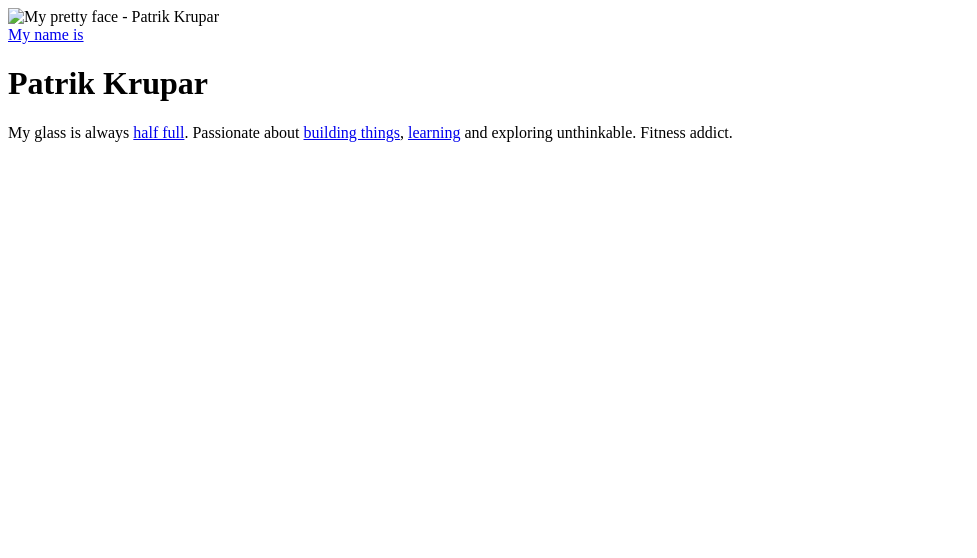
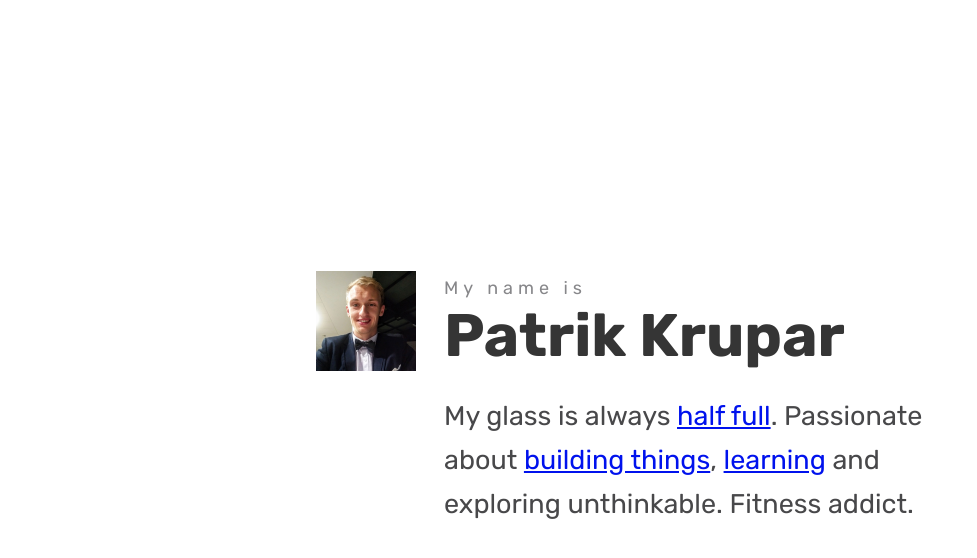
Before and after one commit to lietosmrdi/patrikkrupar, a website: page src/index.html in a window 1280 px wide. Shown: the whole page, without its empty margins (0-977 px from the left). Drawn offline with Linux system fonts and the light colour scheme; the site is published under a folder, as on GitHub Pages, so addresses that start at the root find nothing.

Commit message:
Fix relative paths

```diff
--- a/src/index.html
+++ b/src/index.html
@@ -2,11 +2,11 @@
 <html>
 <head>
 	<title>About Patrik Krupar</title>
-	<meta name="viewport" content="width=device-width, initial-scale=1">
+	<meta name="viewport" content="width=device-width, initial-scale=1" />
 	<meta http-equiv="X-UA-Compatible" content="IE=edge" />
 
-	<link href="https://fonts.googleapis.com/css?family=Rubik:400,400i,700" rel="stylesheet">
-	<link rel="stylesheet" type="text/css" href="/src/styles/main.css">
+	<link href="https://fonts.googleapis.com/css?family=Rubik:400,400i,700" rel="stylesheet" />
+	<link rel="stylesheet" type="text/css" href="./styles/main.css" />
 </head>
 <body>
 
@@ -17,7 +17,7 @@
 		<div class="header-intro">
 			<img
 				class="header-image"
-				src="/src/assets/images/patrik-krupar-image.jpg"
+				src="./assets/images/patrik-krupar-image.jpg"
 				alt="My pretty face - Patrik Krupar"
 			/>
 
```
